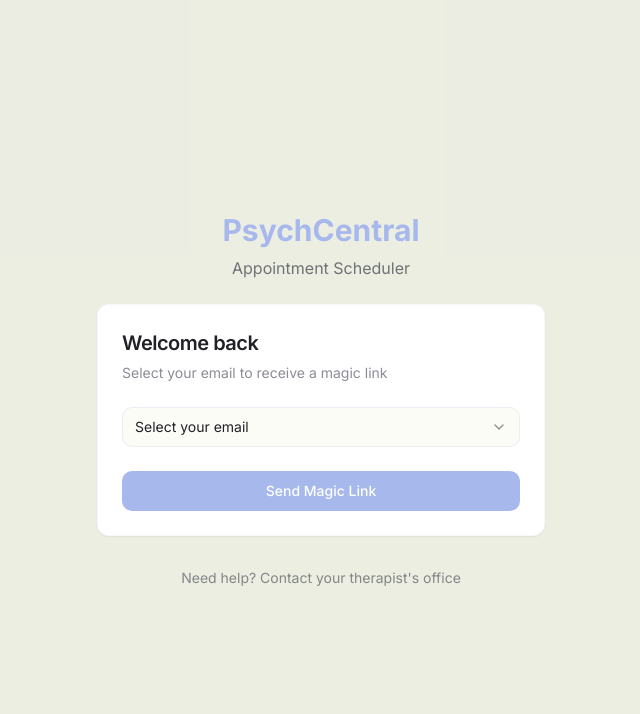
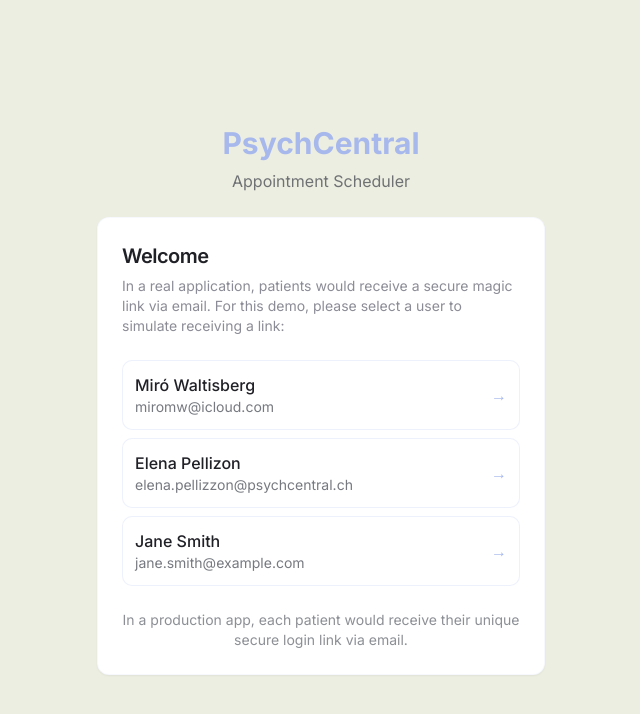
Before and after one commit to SwissFunded/psych-link-schedule, a React (Vite) app: page / in a window 1280 px wide. Shown: the top 714 px of the page, without its empty margins (319-959 px from the left). Built offline with nearby package versions, Linux system fonts and the light colour scheme.

Commit message:
Refactor: Remove login page and add animations
Remove the login page and implement a magic link login flow. Add smooth animations for a better user experience.

```diff
--- a/package.json
+++ b/package.json
@@ -45,6 +45,7 @@
     "cmdk": "^1.0.0",
     "date-fns": "^3.6.0",
     "embla-carousel-react": "^8.3.0",
+    "framer-motion": "^12.10.5",
     "input-otp": "^1.2.4",
     "lucide-react": "^0.462.0",
     "next-themes": "^0.3.0",
--- a/src/App.tsx
+++ b/src/App.tsx
@@ -3,8 +3,9 @@ import { Toaster } from "@/components/ui/toaster";
 import { Toaster as Sonner } from "@/components/ui/sonner";
 import { TooltipProvider } from "@/components/ui/tooltip";
 import { QueryClient, QueryClientProvider } from "@tanstack/react-query";
-import { BrowserRouter, Routes, Route } from "react-router-dom";
+import { BrowserRouter, Routes, Route, Navigate } from "react-router-dom";
 import { AuthProvider } from "./contexts/AuthContext";
+import { AnimatePresence } from "framer-motion";
 
 import Login from "./pages/Login";
 import Appointments from "./pages/Appointments";
@@ -12,6 +13,7 @@ import Book from "./pages/Book";
 import Reschedule from "./pages/Reschedule";
 import Profile from "./pages/Profile";
 import NotFound from "./pages/NotFound";
+import Index from "./pages/Index";
 
 const queryClient = new QueryClient();
 
@@ -22,14 +24,17 @@ const App = () => (
       <Sonner position="top-right" closeButton />
       <BrowserRouter>
         <AuthProvider>
+          <AnimatePresence mode="wait">
             <Routes>
               <Route path="/" element={<Login />} />
+              <Route path="/index" element={<Index />} />
               <Route path="/appointments" element={<Appointments />} />
               <Route path="/book" element={<Book />} />
               <Route path="/reschedule/:appointmentId" element={<Reschedule />} />
               <Route path="/profile" element={<Profile />} />
               <Route path="*" element={<NotFound />} />
             </Routes>
+          </AnimatePresence>
         </AuthProvider>
       </BrowserRouter>
     </TooltipProvider>
--- /dev/null
+++ b/src/components/ui/PageTransition.tsx
@@ -0,0 +1,27 @@
+
+import React from 'react';
+import { motion } from 'framer-motion';
+
+interface PageTransitionProps {
+  children: React.ReactNode;
+  className?: string;
+}
+
+export const PageTransition = ({ children, className = '' }: PageTransitionProps) => {
+  return (
+    <motion.div
+      initial={{ opacity: 0, y: 10 }}
+      animate={{ opacity: 1, y: 0 }}
+      exit={{ opacity: 0, y: -10 }}
+      transition={{
+        duration: 0.3,
+        ease: 'easeInOut'
+      }}
+      className={className}
+    >
+      {children}
+    </motion.div>
+  );
+};
+
+export default PageTransition;
--- a/src/pages/Index.tsx
+++ b/src/pages/Index.tsx
@@ -1,19 +1,40 @@
 
-import { useEffect } from 'react';
-import { useNavigate } from 'react-router-dom';
+import { useEffect, useState } from 'react';
+import { useNavigate, useLocation } from 'react-router-dom';
+import { useAuth } from '@/contexts/AuthContext';
+import { toast } from 'sonner';
 
 const Index = () => {
   const navigate = useNavigate();
+  const location = useLocation();
+  const { login } = useAuth();
+  const [isLoading, setIsLoading] = useState(true);
 
   useEffect(() => {
-    // Redirect to the login page
-    navigate('/');
-  }, [navigate]);
+    const handleAuth = async () => {
+      // Check for token in URL
+      const token = new URLSearchParams(location.search).get('token');
+      const email = new URLSearchParams(location.search).get('email');
+
+      if (token && email) {
+        await login(token, email);
+      } else {
+        // If no token in URL, redirect to login
+        navigate('/');
+      }
+      setIsLoading(false);
+    };
+
+    handleAuth();
+  }, [location, login, navigate]);
 
   return (
     <div className="min-h-screen flex items-center justify-center bg-psychPurple/5">
-      <div className="animate-pulse">
-        <p className="text-psychText/50">Redirecting...</p>
+      <div className={`transition-all duration-500 ${isLoading ? 'scale-105 opacity-0' : 'scale-100 opacity-100'}`}>
+        <div className="flex flex-col items-center">
+          <div className="w-16 h-16 border-4 border-psychPurple border-t-transparent rounded-full animate-spin mb-4"></div>
+          <p className="text-psychText/50 animate-pulse">Authenticating...</p>
+        </div>
       </div>
     </div>
   );
--- a/src/pages/Login.tsx
+++ b/src/pages/Login.tsx
@@ -1,131 +1,100 @@
 
-import React, { useState } from 'react';
+import React, { useEffect, useState } from 'react';
 import { useAuth } from '@/contexts/AuthContext';
 import { Button } from '@/components/ui/button';
-import { Input } from '@/components/ui/input';
 import { Card, CardContent, CardDescription, CardFooter, CardHeader, CardTitle } from '@/components/ui/card';
-import { Select, SelectContent, SelectItem, SelectTrigger, SelectValue } from '@/components/ui/select';
 import { toast } from 'sonner';
+import { motion } from 'framer-motion';
+import { useNavigate } from 'react-router-dom';
+import { PageTransition } from '@/components/ui/PageTransition';
 
 export default function Login() {
-  const { login } = useAuth();
-  const [email, setEmail] = useState('');
-  const [isSubmitting, setIsSubmitting] = useState(false);
+  const { isAuthenticated } = useAuth();
+  const navigate = useNavigate();
 
-  const predefinedEmails = [
-    'miromw@icloud.com',
-    'elena.pellizzon@psychcentral.ch',
-    'jane.smith@example.com'
+  useEffect(() => {
+    // If already authenticated, redirect to appointments
+    if (isAuthenticated) {
+      navigate('/appointments');
+    }
+  }, [isAuthenticated, navigate]);
+
+  // Demo links for the different users
+  const demoLinks = [
+    {
+      name: 'Miró Waltisberg',
+      email: 'miromw@icloud.com',
+      token: 'demo-token-miro'
+    },
+    {
+      name: 'Elena Pellizon',
+      email: 'elena.pellizzon@psychcentral.ch',
+      token: 'demo-token-elena'
+    },
+    {
+      name: 'Jane Smith',
+      email: 'jane.smith@example.com',
+      token: 'demo-token-jane'
+    }
   ];
 
-  const handleSubmit = async (e: React.FormEvent) => {
-    e.preventDefault();
-
-    if (!email.trim()) {
-      toast.error("Please select an email address");
-      return;
-    }
-
-    setIsSubmitting(true);
-
-    try {
-      // In a real app, this would send a request to your backend to generate
-      // and send a magic link. For demo purposes, we'll simulate a successful response.
-      await new Promise(resolve => setTimeout(resolve, 1500));
-
-      toast.success("Magic link sent! Check your email", {
-        description: "For this demo, use the button below to simulate clicking the link",
-        duration: 5000,
-      });
-
-      // For demo: Add simulate button
-      const mockToken = "demo-token-" + Math.random().toString(36).substr(2, 9);
-      setTimeout(() => {
-        const demoArea = document.getElementById('demo-magic-link');
-        if (demoArea) {
-          demoArea.innerHTML = `
-            <div class="mt-6 p-4 bg-psychPurple/5 rounded-md border border-psychPurple/20">
-              <h3 class="text-sm font-medium mb-2">Demo: Simulate magic link</h3>
-              <button
-                id="simulate-magic-link"
-                class="text-sm text-white bg-psychPurple px-4 py-2 rounded-md w-full"
-              >
-                Click here to simulate magic link
-              </button>
-            </div>
-          `;
-
-          document.getElementById('simulate-magic-link')?.addEventListener('click', () => {
-            login(mockToken, email);
-          });
-        }
-      }, 1500);
-
-    } catch (error) {
-      console.error("Error sending magic link:", error);
-      toast.error("Failed to send login link. Please try again.");
-    } finally {
-      setIsSubmitting(false);
-    }
-  };
-
   return (
+    <PageTransition>
       <div className="min-h-screen flex flex-col items-center justify-center bg-psychPurple/5 p-4">
         <div className="w-full max-w-md">
-        <div className="text-center mb-6">
+          <motion.div
+            initial={{ y: -20, opacity: 0 }}
+            animate={{ y: 0, opacity: 1 }}
+            transition={{ duration: 0.5 }}
+            className="text-center mb-6"
+          >
             <h1 className="text-3xl font-bold text-psychPurple">PsychCentral</h1>
             <p className="text-psychText/60 mt-2">Appointment Scheduler</p>
-        </div>
+          </motion.div>
 
           <Card className="w-full border-psychPurple/10 card-shadow">
             <CardHeader>
-            <CardTitle className="text-xl">Welcome back</CardTitle>
+              <CardTitle className="text-xl">Welcome</CardTitle>
               <CardDescription>
-              Select your email to receive a magic link
+                In a real application, patients would receive a secure magic link via email.
+                For this demo, please select a user to simulate receiving a link:
               </CardDescription>
             </CardHeader>
 
-          <form onSubmit={handleSubmit}>
             <CardContent>
-              <div className="grid gap-4">
-                <div className="grid gap-2">
-                  <Select
-                    onValueChange={setEmail}
-                    disabled={isSubmitting}
+              <div className="space-y-2">
+                {demoLinks.map((user, index) => (
+                  <motion.div
+                    key={user.email}
+                    initial={{ opacity: 0, x: -20 }}
+                    animate={{ opacity: 1, x: 0 }}
+                    transition={{ delay: index * 0.1, duration: 0.3 }}
                   >
-                    <SelectTrigger className="w-full border-psychPurple/20 focus:border-psychPurple">
-                      <SelectValue placeholder="Select your email" />
-                    </SelectTrigger>
-                    <SelectContent>
-                      {predefinedEmails.map(email => (
-                        <SelectItem key={email} value={email}>
-                          {email}
-                        </SelectItem>
+                    <a
+                      href={`/index?token=${user.token}&email=${user.email}`}
+                      className="block w-full p-3 bg-white border border-psychPurple/20 rounded-md hover:border-psychPurple hover:shadow-md transition-all duration-300"
+                    >
+                      <div className="flex justify-between items-center">
+                        <div>
+                          <p className="font-medium">{user.name}</p>
+                          <p className="text-sm text-psychText/60">{user.email}</p>
+                        </div>
+                        <div className="text-psychPurple">→</div>
+                      </div>
+                    </a>
+                  </motion.div>
                 ))}
-                    </SelectContent>
-                  </Select>
-                </div>
               </div>
             </CardContent>
 
-            <CardFooter>
-              <Button
-                className="w-full bg-psychPurple hover:bg-psychPurple/90"
-                type="submit"
-                disabled={isSubmitting}
-              >
-                {isSubmitting ? "Sending..." : "Send Magic Link"}
-              </Button>
+            <CardFooter className="flex-col space-y-2">
+              <p className="text-center text-sm text-psychText/50">
+                In a production app, each patient would receive their unique secure login link via email.
+              </p>
             </CardFooter>
-          </form>
           </Card>
-
-        <div id="demo-magic-link" className="mt-4"></div>
-
-        <p className="text-center text-sm text-psychText/50 mt-8">
-          Need help? Contact your therapist's office
-        </p>
         </div>
       </div>
+    </PageTransition>
   );
 }
```
Also changed, not shown: src/components/layout/Layout.tsx (+46 -12 lines), 1 other file (tests, documents, lock files or other folders). Lines whose indentation alone changed are shown as unchanged.
